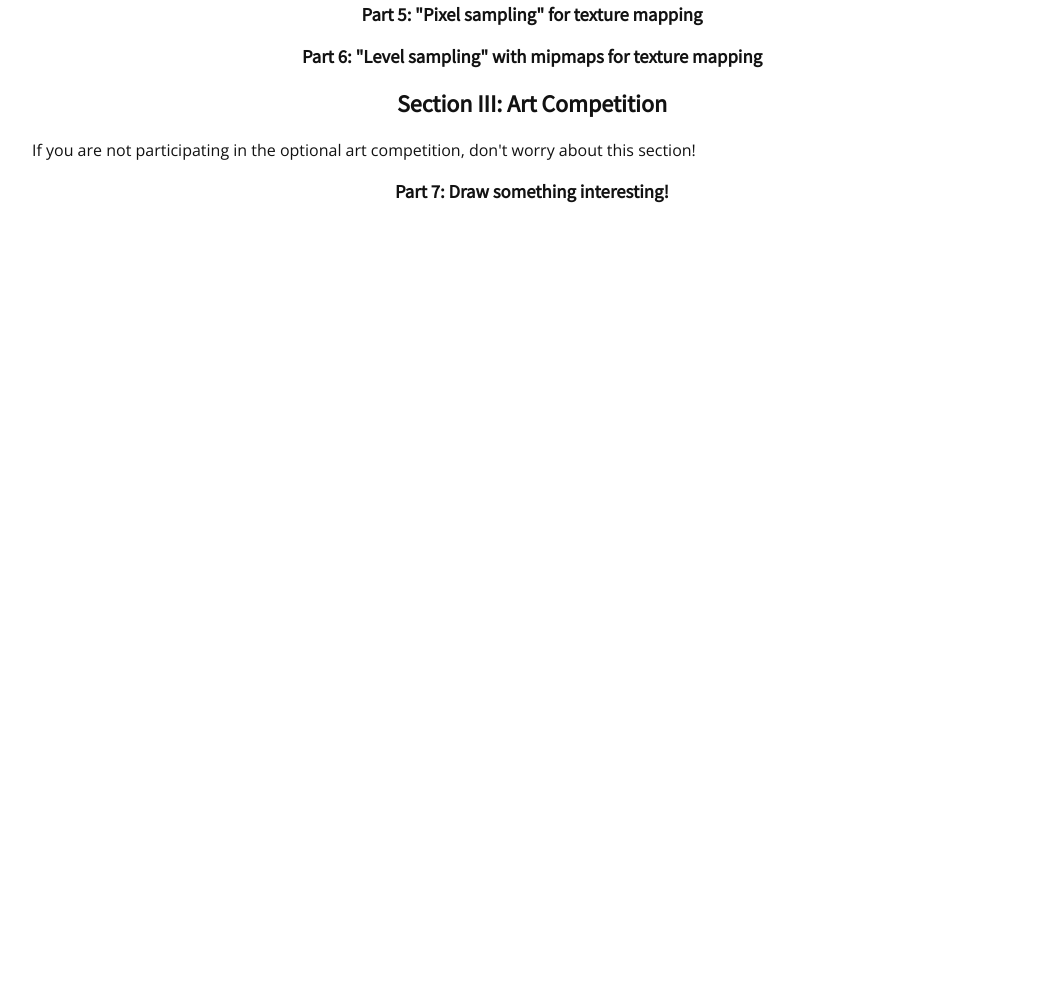
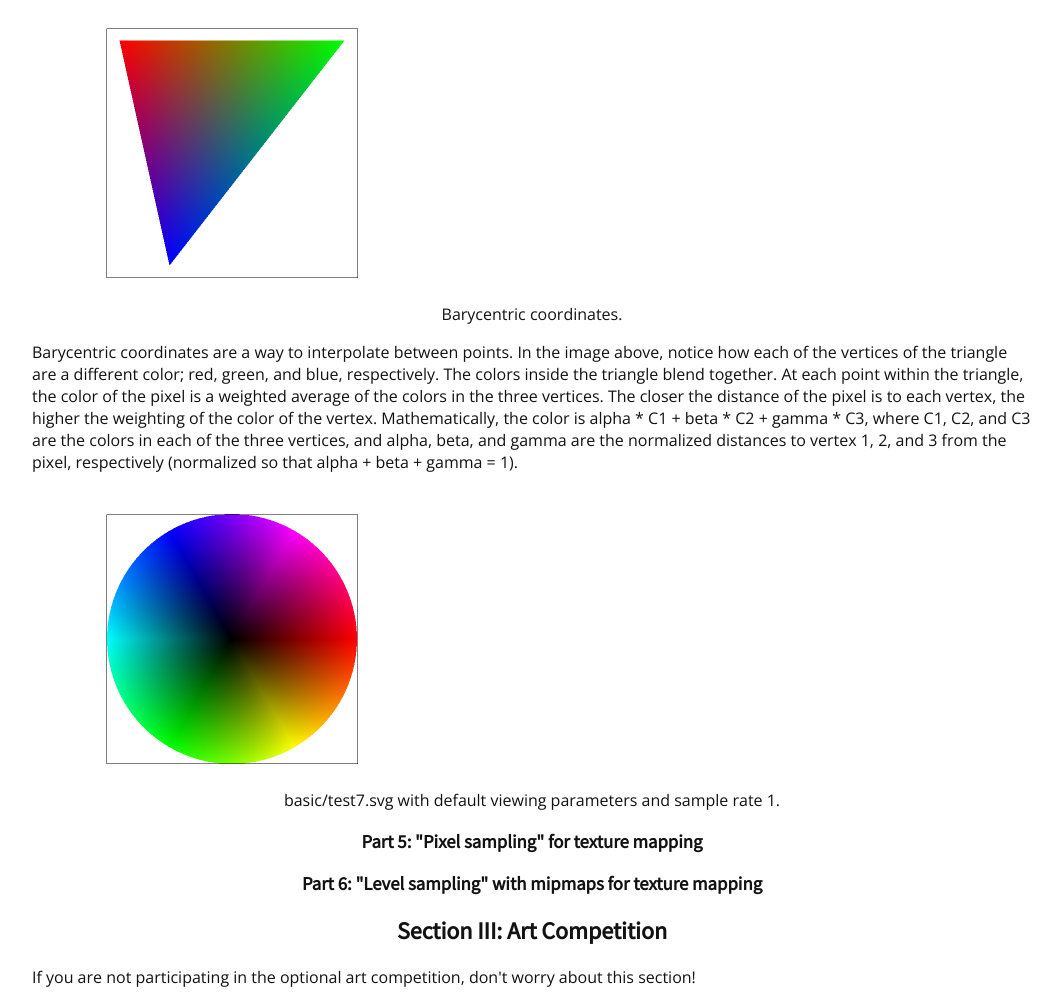
Before and after one commit to cal-cs184-student/p1-rasterizer-sp23-mom-estimators, a plain HTML site: page docs/index.html in a window 1280 px wide. Shown: the part 2138-3141 px from the top of the page, without its empty margins (108-1169 px from the left). Before the commit the page ends 2459 px from the top, so only its background shows below. Drawn offline with nearby package versions, Linux system fonts and the light colour scheme.

Commit message:
task 4 docs

```diff
--- a/docs/index.html
+++ b/docs/index.html
@@ -89,22 +89,22 @@
             <table style="width=100%">
                 <tr>
                     <td>
-            <img src="images/task2_1.png" align="middle" width="400px"/>
+                        <img src="images/task2_1.png" align="middle" width="400px" />
                         <figcaption align="middle">basic/test4.svg with sample rate 1.</figcaption>
                     </td>
                     <td>
-            <img src="images/task2_2.png" align="middle" width="400px"/>
+                        <img src="images/task2_2.png" align="middle" width="400px" />
                         <figcaption align="middle">basic/test4.svg with sample rate 4.</figcaption>
                     </td>
                 </tr>
-        <br>
+                <br />
                 <tr>
                     <td>
-            <img src="images/task2_3.png" align="middle" width="400px"/>
+                        <img src="images/task2_3.png" align="middle" width="400px" />
                         <figcaption align="middle">basic/test4.svg with sample rate 9.</figcaption>
                     </td>
                     <td>
-            <img src="images/task2_4.png" align="middle" width="400px"/>
+                        <img src="images/task2_4.png" align="middle" width="400px" />
                         <figcaption align="middle">basic/test4.svg with sample rate 16.</figcaption>
                     </td>
                 </tr>
@@ -119,6 +119,17 @@
 
         <h3 align="middle">Part 4: Barycentric coordinates</h3>
 
+        <img src="images/task4_triangle.png" align="middle" width="400px" />
+        <figcaption align="middle">Barycentric coordinates.</figcaption>
+
+        <p>
+            Barycentric coordinates are a way to interpolate between points. In the image above, notice how each of the vertices of the triangle are a different color; red, green, and blue, respectively. The colors inside the triangle blend together.
+            At each point within the triangle, the color of the pixel is a weighted average of the colors in the three vertices. The closer the distance of the pixel is to each vertex, the higher the weighting of the color of the vertex.
+            Mathematically, the color is alpha * C1 + beta * C2 + gamma * C3, where C1, C2, and C3 are the colors in each of the three vertices, and alpha, beta, and gamma are the normalized distances to vertex 1, 2, and 3 from the pixel, respectively (normalized so that alpha + beta + gamma = 1).
+        </p>
+
+        <img src="images/task4_wheel.png" align="middle" width="400px" />
+        <figcaption align="middle">basic/test7.svg with default viewing parameters and sample rate 1.</figcaption>
 
         <h3 align="middle">Part 5: "Pixel sampling" for texture mapping</h3>
 
```
Also changed, not shown: docs/images/task2_1.png, docs/images/task2_2.png, docs/images/task2_3.png, docs/images/task2_4.png, docs/images/task4_triangle.png (added), docs/images/task4_wheel.png (added), svg/basic/test9.svg (added). Lines whose indentation alone changed are shown as unchanged.
